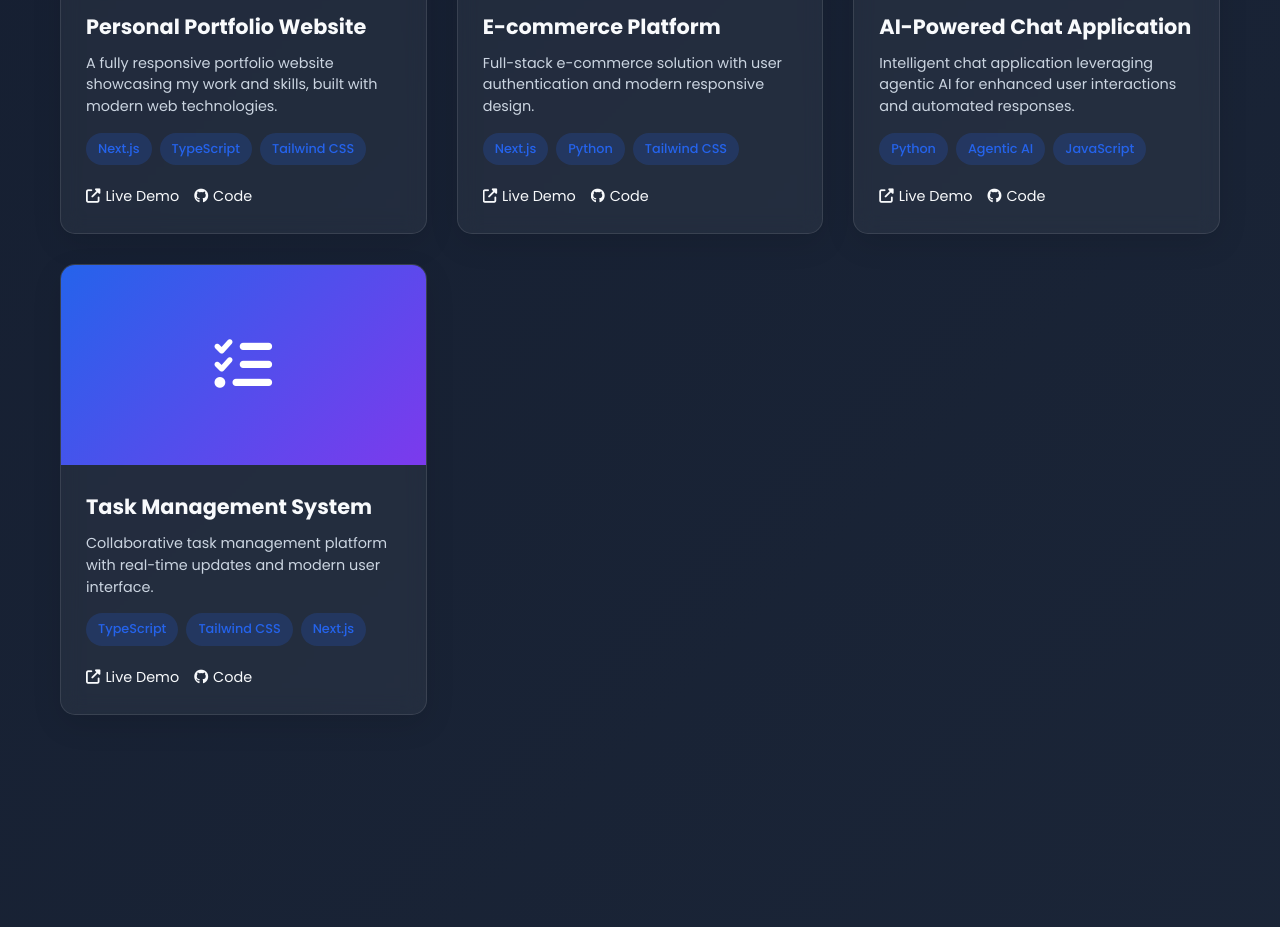
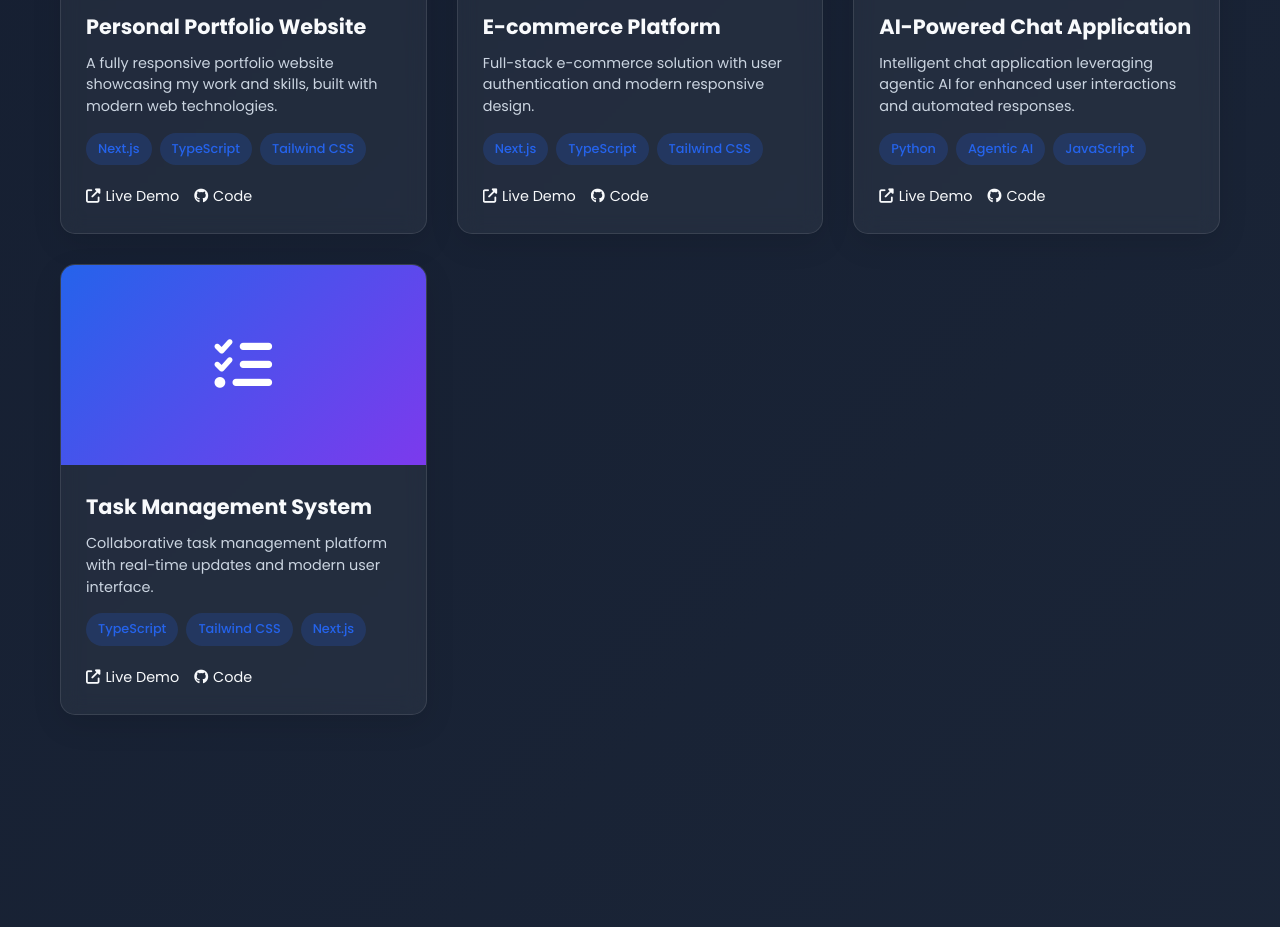
Before and after one commit to hn8378429/Muhammah-Hasan-Portfolio-my, a Next.js app: page / in a window 1280 px wide. Shown: the part 3440-4367 px from the top of the page. Built offline with nearby package versions, Linux system fonts and the light colour scheme.

Commit message:
Update page.tsx

```diff
--- a/app/page.tsx
+++ b/app/page.tsx
@@ -257,7 +257,7 @@ export default function Home() {
     {
       title: "E-commerce Platform",
       description: "Full-stack e-commerce solution with user authentication and modern responsive design.",
-      tech: ["Next.js", "Python", "Tailwind CSS"],
+      tech: ["Next.js", "TypeScript", "Tailwind CSS"],
       icon: "fas fa-shopping-cart"
     },
     {
```
